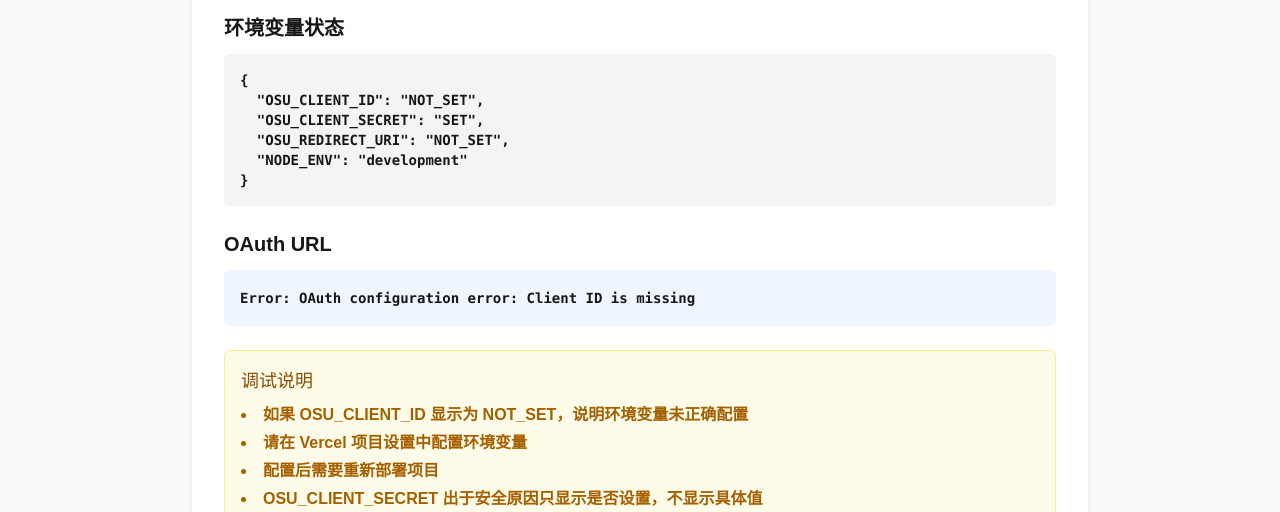
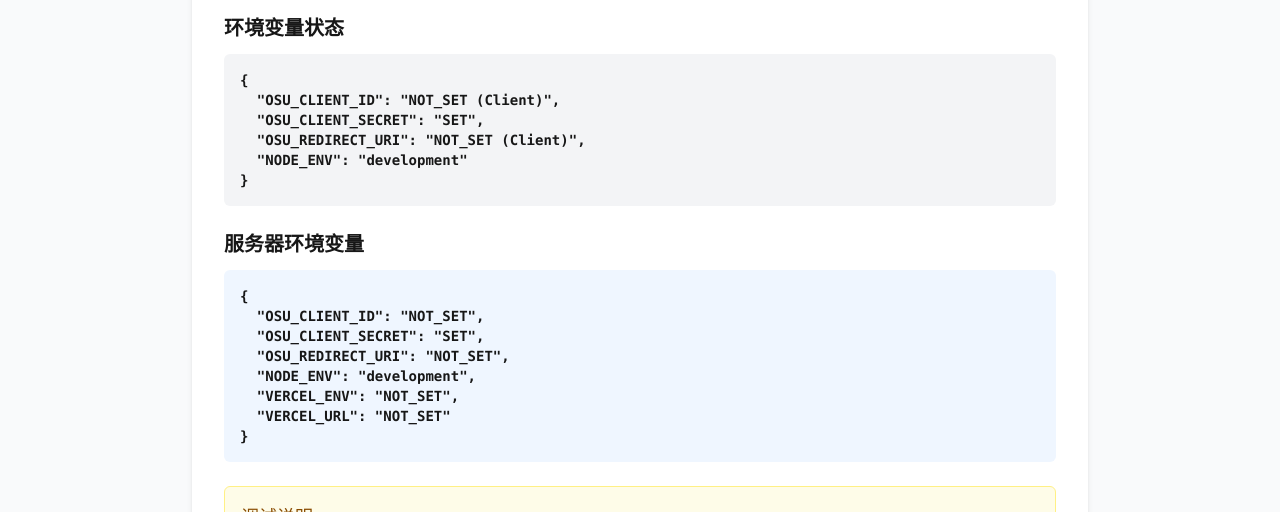
Before and after one commit to AstarCup/astracup-web, a Next.js app: page /debug in a window 1280 px wide. Shown: the part 190-702 px from the top of the page. Built offline with nearby package versions, Linux system fonts and the light colour scheme; no server answers; a web font is replaced by a local one.

Commit message:
update debug

```diff
--- a/src/app/debug/page.tsx
+++ b/src/app/debug/page.tsx
@@ -1,30 +1,34 @@
 "use client";
 
 import { useEffect, useState } from "react";
-import { getOsuAuthUrl } from "@/lib/osu-auth";
 
 export default function DebugPage() {
     const [envInfo, setEnvInfo] = useState<Record<string, string>>({});
-    const [authUrl, setAuthUrl] = useState<string>("");
+    const [serverEnvInfo, setServerEnvInfo] = useState<Record<string, string>>({});
+    const [loading, setLoading] = useState(true);
 
     useEffect(() => {
-        // 获取环境变量信息
-        const info = {
-            OSU_CLIENT_ID: process.env.OSU_CLIENT_ID || "NOT_SET",
-            OSU_CLIENT_SECRET: process.env.OSU_CLIENT_SECRET ? "SET" : "NOT_SET",
-            OSU_REDIRECT_URI: process.env.OSU_REDIRECT_URI || "NOT_SET",
-            NODE_ENV: process.env.NODE_ENV || "NOT_SET",
+        // 获取客户端环境变量信息
+        const clientInfo = {
+            OSU_CLIENT_ID: process.env.OSU_CLIENT_ID || "NOT_SET (Client)",
+            OSU_CLIENT_SECRET: process.env.OSU_CLIENT_SECRET ? "SET" : "NOT_SET (Client)",
+            OSU_REDIRECT_URI: process.env.OSU_REDIRECT_URI || "NOT_SET (Client)",
+            NODE_ENV: process.env.NODE_ENV || "NOT_SET (Client)",
         };
 
-        setEnvInfo(info);
+        setEnvInfo(clientInfo);
 
-        // 尝试生成认证URL
-        try {
-            const url = getOsuAuthUrl();
-            setAuthUrl(url);
-        } catch (error) {
-            setAuthUrl(`Error: ${error instanceof Error ? error.message : String(error)}`);
-        }
+        // 从服务器API获取环境变量信息
+        fetch('/api/debug/env')
+            .then(response => response.json())
+            .then(data => {
+                setServerEnvInfo(data.environment);
+                setLoading(false);
+            })
+            .catch(error => {
+                console.error('Failed to fetch server env:', error);
+                setLoading(false);
+            });
     }, []);
 
     return (
@@ -41,12 +45,23 @@ export default function DebugPage() {
                     </div>
                 </div>
 
-                <div className="mb-6">
-                    <h2 className="text-xl font-semibold mb-3">OAuth URL</h2>
-                    <div className="bg-blue-50 p-4 rounded-md">
-                        <code className="text-sm break-all">{authUrl}</code>
+                {loading ? (
+                    <div className="mb-6">
+                        <h2 className="text-xl font-semibold mb-3">服务器环境变量</h2>
+                        <div className="bg-blue-50 p-4 rounded-md">
+                            <p className="text-sm">加载中...</p>
+                        </div>
                     </div>
-                </div>
+                ) : (
+                    <div className="mb-6">
+                        <h2 className="text-xl font-semibold mb-3">服务器环境变量</h2>
+                        <div className="bg-blue-50 p-4 rounded-md">
+                            <pre className="text-sm">
+                                {JSON.stringify(serverEnvInfo, null, 2)}
+                            </pre>
+                        </div>
+                    </div>
+                )}
 
                 <div className="bg-yellow-50 border border-yellow-200 rounded-md p-4">
                     <h3 className="text-lg font-medium text-yellow-800 mb-2">调试说明</h3>
```
